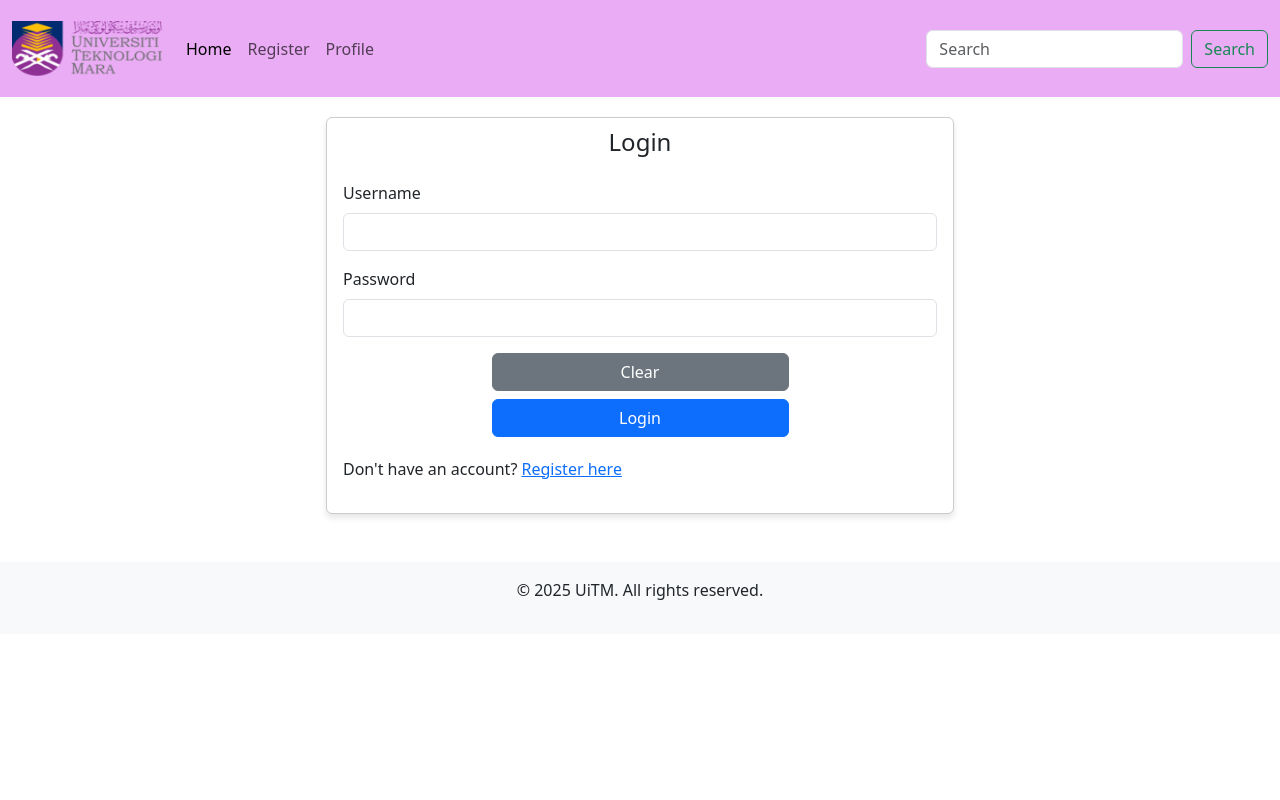
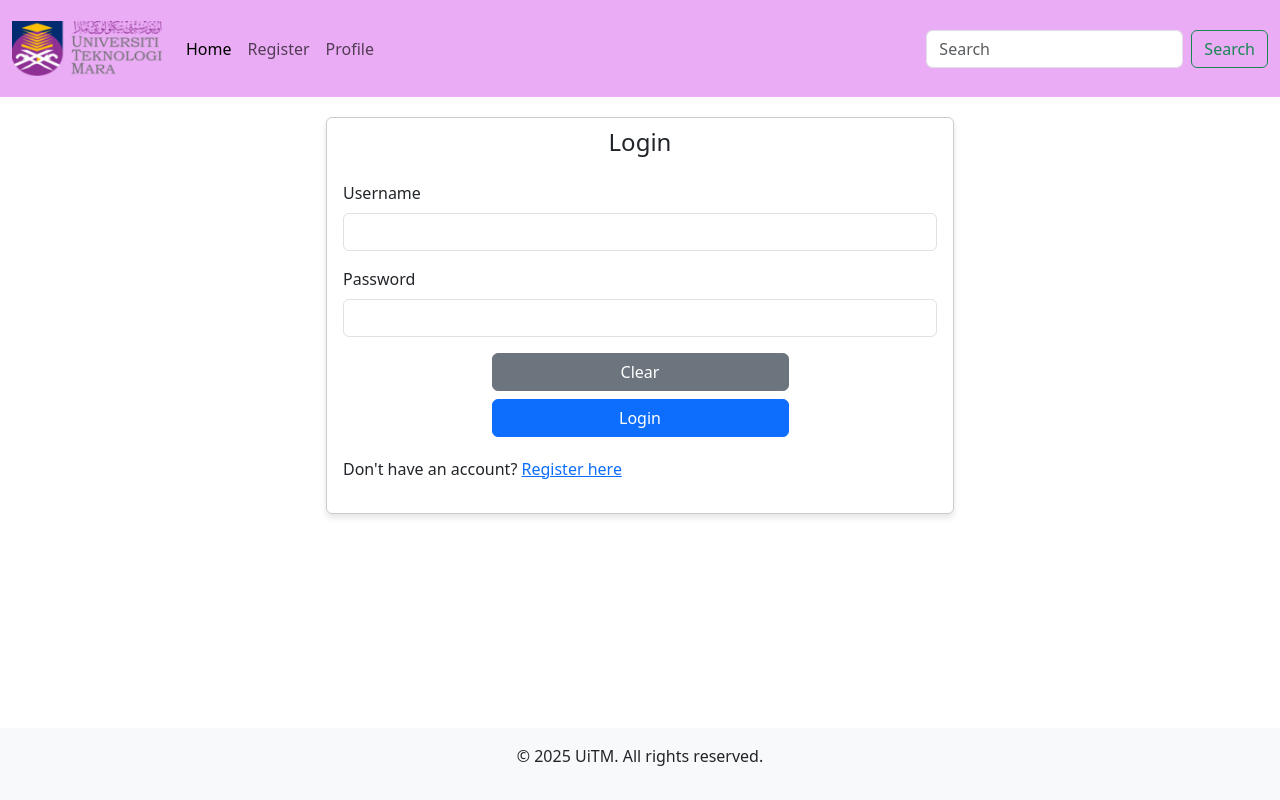
Before and after one commit to aliayahaya/IMS566_STUDENT-E-PROFILE, a PHP site: page /login.php in a window 1280 px wide. Run offline with PHP 8.4, Linux system fonts and the light colour scheme.

Commit message:
Update login.php

```diff
--- a/login.php
+++ b/login.php
@@ -7,7 +7,7 @@
     <link href="https://cdn.jsdelivr.net/npm/bootstrap@5.3.3/dist/css/bootstrap.min.css"
     rel="stylesheet" integrity="sha384-QWTKZyjpPEjISv5WaRU9OFeRpok6YctnYmDr5pNlyT2bRjXh0JMhjY6hW+ALEwIH" crossorigin="anonymous">
   </head>
-  <body>
+  <body class="d-flex flex-column min-vh-100">
     <header>
     <nav class="navbar navbar-expand-lg py-3" style="background-color:rgb(234, 172, 244);">
         <div class="container-fluid">
@@ -36,7 +36,9 @@
             </div>
         </div>
     </nav>
+    </header>
 
+    <main class="flex-grow-1">
     <div class="container-fluid d-flex justify-content-center" style="padding-top: 20px">
     <div class="card" style="width: 50%; max-width: 800px; border: 1px solid #ccc; box-shadow: 0 4px 6px rgba(0, 0, 0, 0.1);">
         <p class="h4 d-flex justify-content-center" style="padding-top: 10px">Login</p>
@@ -61,6 +63,7 @@
         </div>
     </div>
     </div>
+    </main>
     <br><br>
 
 
```
